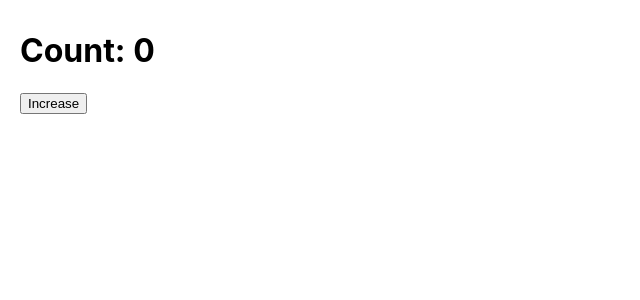
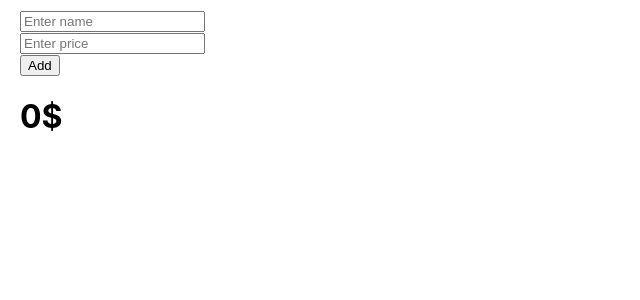
Before and after one commit to nhatnguyen1873/react-hooks, a React (Create React App) app: page / in a window 1280 px wide. Shown: the top 300 px of the page, without its empty margins (0-640 px from the left). Built offline with nearby package versions, Linux system fonts and the light colour scheme.

Commit message:
learn: get to know useMemo hook

```diff
--- a/src/App.js
+++ b/src/App.js
@@ -1,10 +1,10 @@
 import "./App.css";
-import { UseCallback } from "./react-hooks";
+import { UseMemo } from "./react-hooks";
 
 function App() {
   return (
     <div className="App">
-      <UseCallback />
+      <UseMemo />
     </div>
   );
 }
--- a/src/react-hooks/index.js
+++ b/src/react-hooks/index.js
@@ -3,3 +3,4 @@ export { default as UseEffect } from "./useEffect/UseEffect";
 export { default as UseLayoutEffect } from "./useLayoutEffect/UseLayoutEffect";
 export { default as UseRef } from "./useRef/UseRef";
 export { default as UseCallback } from "./useCallback/UseCallback";
+export { default as UseMemo } from "./useMemo/UseMemo";
--- /dev/null
+++ b/src/react-hooks/useMemo/UseMemo.js
@@ -0,0 +1,8 @@
+import { memo } from "react";
+import ComboInput from "./components/ComboInput";
+
+function UseMemo() {
+  return <ComboInput />;
+}
+
+export default memo(UseMemo);
--- /dev/null
+++ b/src/react-hooks/useMemo/components/ComboInput.js
@@ -0,0 +1,61 @@
+import { useState, memo, useMemo, useRef } from "react";
+
+function ComboInput() {
+  const [name, setName] = useState("");
+  const [price, setPrice] = useState("");
+  const [products, setProducts] = useState([]);
+  const nameInputRef = useRef();
+
+  const totalPrice = useMemo(() => {
+    const total = products.reduce((sum, product) => {
+      return sum + product.price;
+    }, 0);
+    return total;
+  }, [products]);
+
+  const handleAddProduct = () => {
+    setProducts((prevProducts) => [...prevProducts, { name, price: +price }]);
+    setName("");
+    setPrice("");
+    nameInputRef.current.focus();
+  };
+
+  const handlePressEnter = (event) => {
+    if (event.key === "Enter") {
+      handleAddProduct();
+    }
+  };
+
+  return (
+    <>
+      <input
+        ref={nameInputRef}
+        value={name}
+        placeholder="Enter name"
+        onChange={(e) => setName(e.target.value)}
+        onKeyUp={(e) => handlePressEnter(e)}
+      />
+      <br />
+      <input
+        value={price}
+        placeholder="Enter price"
+        onChange={(e) => setPrice(e.target.value)}
+        onKeyUp={(e) => handlePressEnter(e)}
+      />
+      <br />
+      <button onClick={handleAddProduct}>Add</button>
+      <h1>{totalPrice}$</h1>
+      {products.length > 0 && (
+        <ul>
+          {products.map((product, index) => (
+            <li key={index}>
+              {product.name} - {product.price}$
+            </li>
+          ))}
+        </ul>
+      )}
+    </>
+  );
+}
+
+export default memo(ComboInput);
```
